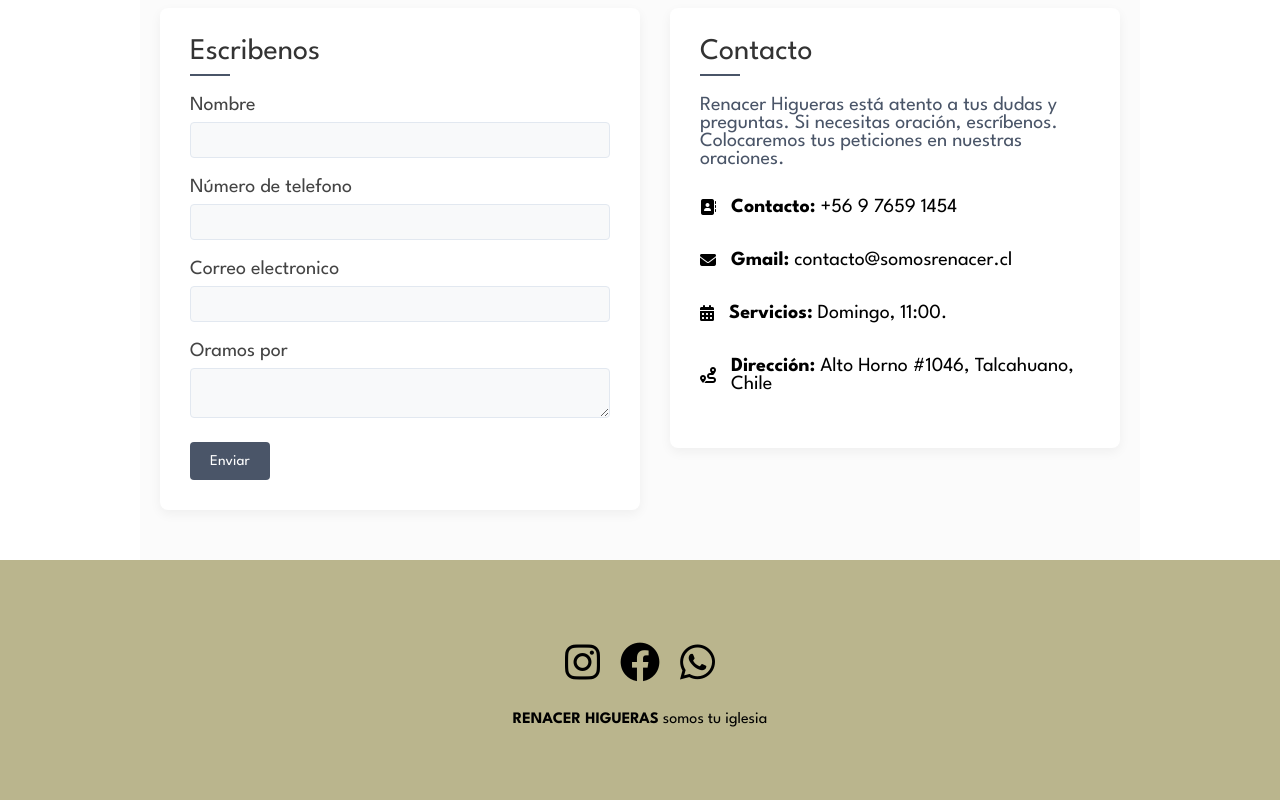
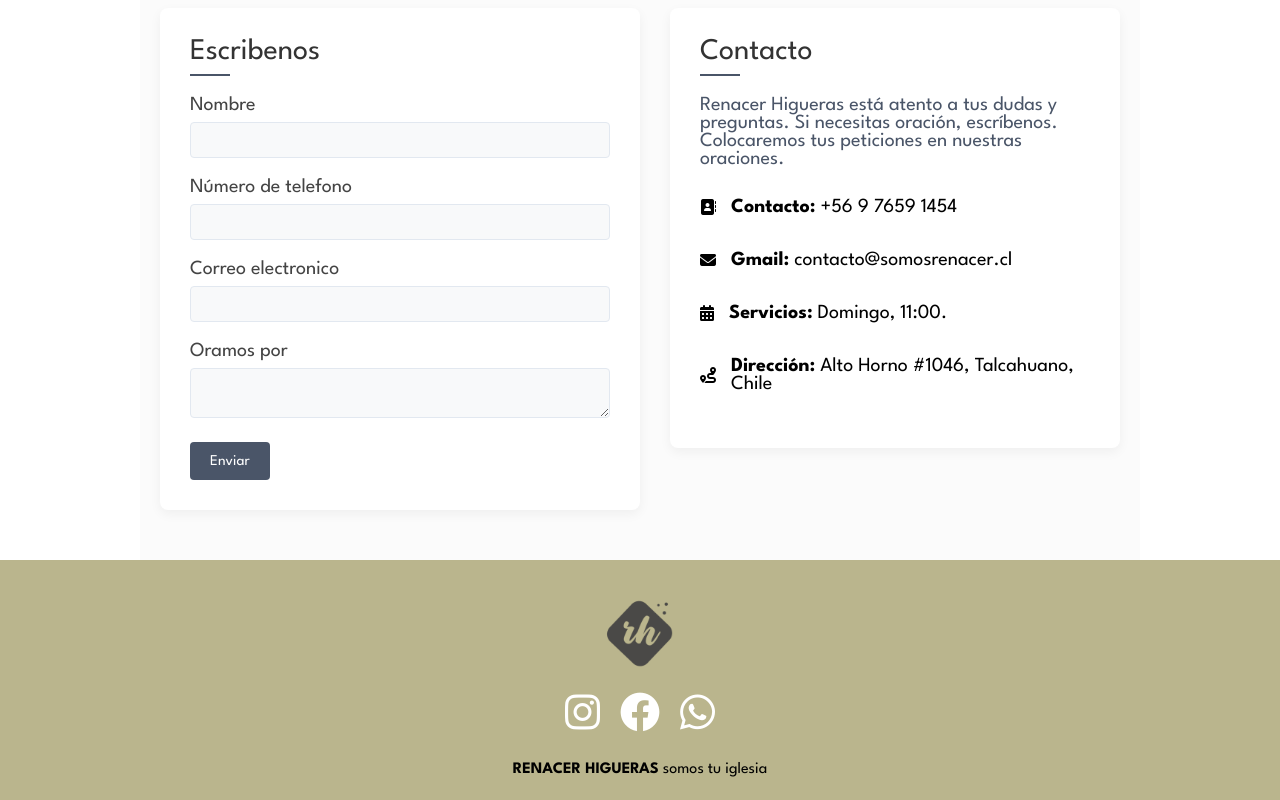
Before and after one commit to VictorChafu/Renacer_higueras, a plain HTML site: page index.html in a window 1280 px wide. Shown: the part 4563-5363 px from the top of the page. Drawn offline with Linux system fonts and the light colour scheme.

Commit message:
footer con logo

```diff
--- a/CSS/footer.css
+++ b/CSS/footer.css
@@ -13,7 +13,11 @@ footer{
     padding-bottom: 20px;
 }
 .rs i{
+    color: white;
     font-size: 40px;
     padding: 10px;
     align-items: center;
 }
+footer img{
+    width: 100px;
+}
--- a/index.html
+++ b/index.html
@@ -515,6 +515,7 @@
     </section>
 
     <footer>
+        <img src="./img/logos sin fondoRH/3.png" alt="">
         <div class="rs">
         <i class="fa-brands fa-instagram"></i>
         <i class="fa-brands fa-facebook"></i>
```
